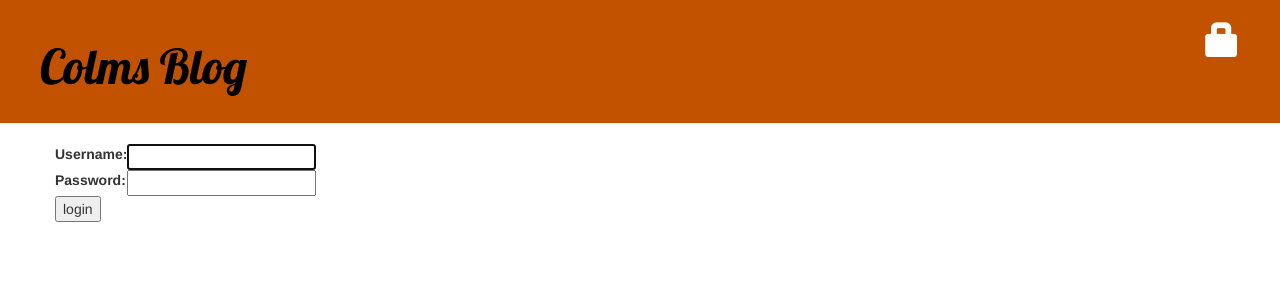
After one commit to C0lm0Dwyer/my-first-blog, a Django app: page /accounts/login/ in a window 1280 px wide. The commit adds this page. Shown: the top 300 px of the page. Run offline with Django 3.2, Linux system fonts and the light colour scheme; some libraries are stand-ins or nearby versions.

Commit message:
login fixed

```diff
--- a/blog/templates/blog/base.html
+++ b/blog/templates/blog/base.html
@@ -16,6 +16,9 @@
          {% if user.is_authenticated %}
             <a href="{% url 'post_draft_list' %}" class="top-menu"><span class="glyphicon glyphicon-edit"></span></a>
             <a href="{% url 'post_new' %}" class="top-menu"><span class="glyphicon glyphicon-plus"></span></a>
+            <p class="top-menu">Hello {{ user.username }} <small>(<a href="{% url 'logout' %}">Log out</a>)</small></p>
+         {% else %}
+             <a href="{% url 'login' %}" class="top-menu"><span class="glyphicon glyphicon-lock"></span></a>
          {% endif %}
             <h1><a href="/">Colms Blog</a></h1>
      </div>
--- /dev/null
+++ b/blog/templates/registration/login.html
@@ -0,0 +1,24 @@
+{% extends "blog/base.html" %}
+
+{% block content %}
+    {% if form.errors %}
+        <p>Your username and password didn't match. Please try again.</p>
+    {% endif %}
+
+    <form method="post" action="{% url 'login' %}">
+    {% csrf_token %}
+        <table>
+        <tr>
+            <td>{{ form.username.label_tag }}</td>
+            <td>{{ form.username }}</td>
+        </tr>
+        <tr>
+            <td>{{ form.password.label_tag }}</td>
+            <td>{{ form.password }}</td>
+        </tr>
+        </table>
+
+        <input type="submit" value="login" />
+        <input type="hidden" name="next" value="{{ next }}" />
+    </form>
+{% endblock %}
--- a/mysite/settings.py
+++ b/mysite/settings.py
@@ -25,8 +25,9 @@ SECRET_KEY = '!5t9n56l%rnhg-yg$uc(og_&dj9ei$_y9=hyi6vu2g9p7+r07('
 # SECURITY WARNING: don't run with debug turned on in production!
 DEBUG = True
 
+
 ALLOWED_HOSTS = ['127.0.0.1', '.pythonanywhere.com']
-
+LOGIN_REDIRECT_URL = '/'
 
 # Application definition
 
--- a/mysite/urls.py
+++ b/mysite/urls.py
@@ -23,5 +23,6 @@ from django.contrib.auth import views
 urlpatterns = [
     path('admin/', admin.site.urls),
     url(r'^accounts/login/$', views.LoginView.as_view(), name='login'),
+    url(r'^accounts/logout/$', views.logout, name='logout', kwargs={'next_page': '/'}),
     path('', include('blog.urls') )
 ]
```
